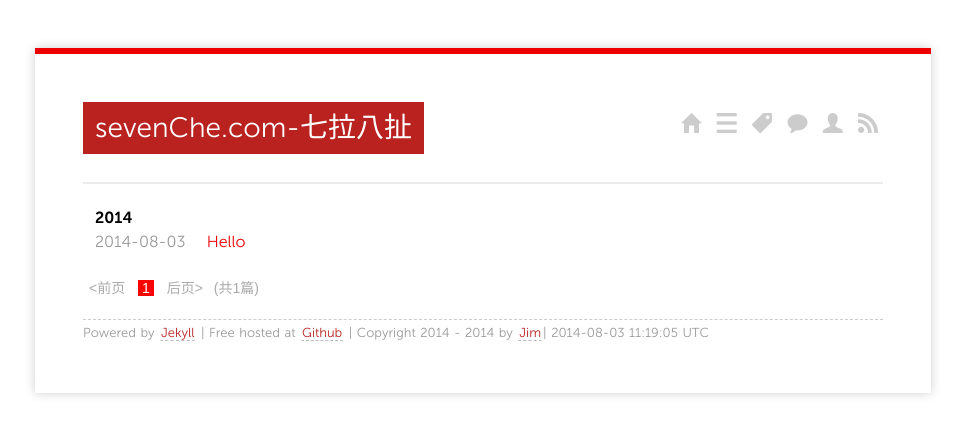
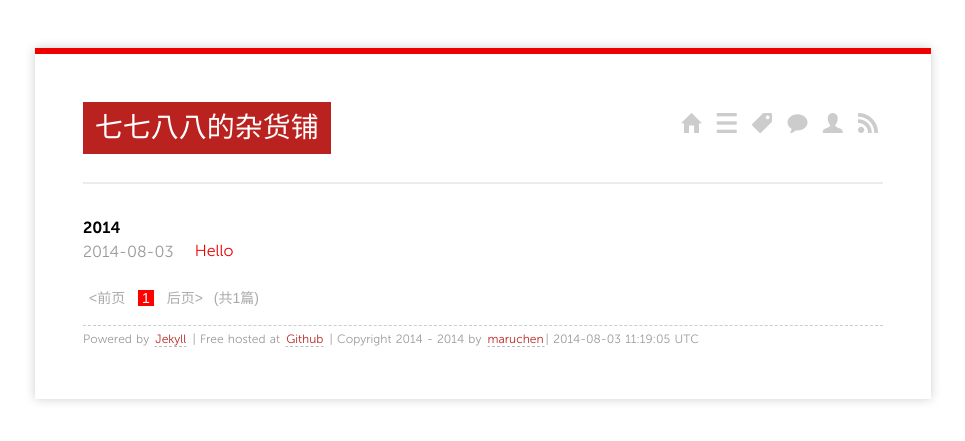
Before and after one commit to maruchen/maruchen.github.io, a Jekyll site: the page built from index.html, in a window 1280 px wide. Shown: the top 441 px of the page, without its empty margins (157-1122 px from the left). Built offline with Jekyll 4.4.1, drawn with Linux system fonts in a browser that asks for light colours; nearby versions of some CDN libraries; Markdown is read by kramdown in place of the engine named in the settings; the list of posts is cut into pages by our own code.

Commit message:
完成 base模板修改

```diff
--- a/_config.yml
+++ b/_config.yml
@@ -1,6 +1,7 @@
 markdown: rdiscount
 permalink: /:year/:month/:title/
-url: http://blog.sevenche.com
-author: Jim
+url: http://maruchen.github.io
+author: maruchen
 highlight: pygments
 paginate: 24
+title: 七七八八的杂货铺
--- a/_layouts/base.html
+++ b/_layouts/base.html
@@ -1,56 +1,44 @@
 <!DOCTYPE html>
-<html xmlns="http://www.w3.org/1999/xhtml" xml:lang="en" lang="en-us">
+<html lang="en">
 <head>
-    <meta http-equiv="content-type" content="text/html; charset=utf-8" />
-    <meta name="author" content="{{ site.author }}" />
-    <meta name="viewport" content="width=device-width">
-    <title>{{ page.title }} | {{ site.author }}</title>
-    <link href="/feed/" rel="alternate" title="{{ site.author }}" type="application/atom+xml" />
-    <link rel="shortcut icon" href="/favicon.ico"/>
-	<link rel="icon" href="http://blog.sevenche.com/favicon.ico"/>
+<meta charset="UTF-8">
+<meta http-equiv="X-UA-Compatible" content="IE=Edge">
+<meta name="viewport" content="width=device-width, initial-scale=1.0">
+<meta name="author" content="{{ site.author }}">
+<meta name="keywords" content="互联网,技术,blog">
+<title>{{ page.title }} | {{ site.title }}</title>
 
-    <link rel="stylesheet" href="/media/css/highlight.css">
-    <link href='/media/webfonts/ss-social.css' rel='stylesheet'>
-    <link href='/media/webfonts/ss-standard.css' rel='stylesheet'>
+<link rel='stylesheet' href='/media/css/screen.css'>
+<!-- <link rel='stylesheet' href='/media/webfonts/ss-social.css'> -->
+<link rel='stylesheet' href='/media/webfonts/ss-standard.css'>
+<!-- <link rel="stylesheet" href="/media/css/highlight.css"> -->
+<link rel="alternate" href="/feed/" title="{{ site.author }} | {{ site.title }}" type="application/atom+xml">
+</head>
 
-    <script language="JavaScript"><!--
-        if (navigator.userAgent.match(/iPhone|iPod|Android|IEMobile/i)) {
-            document.write("<link href=\"/media/css/screen-mobil.css\" rel=\"stylesheet\">");
-        } else {
-            document.write("<link href=\"/media/css/screen.css\" rel=\"stylesheet\">");
-        }
-        // -->
-    </script>
-
-    <!--script type="text/javascript" src="/media/js/jquery-1.7.1.min.js"></script-->
-    <script type="text/javascript" src="http://ajax.aspnetcdn.com/ajax/jQuery/jquery-1.7.2.min.js"></script>
-
-  </head>
 <body>
-    <div id="container">
-      <div id="main" role="main">
+<div class="container">
   <header>
-        <div class="buttons">
-          <a href="/" class="ss-icon" title="Go to homepage">home</a>
-          <a href="/categories" class="ss-icon" title="Category" >list</a>
-          <a href="/tags" class="ss-icon" title="Tag Cloud" >tags</a>
-          <a href="/guestbook" class="ss-icon" title="Guest Book" >talk</a>
-          <a href="/about" class="ss-icon" title="About" >user</a>
-          <a href="/feed" class="ss-icon" title="Subscribe by RSS" >rss</a>
+    <div class="nav-buttons">
+      <a href="/" class="ss-icon" title="主页">home</a>
+      <a href="/categories" class="ss-icon" title="分类" >list</a>
+      <a href="/tags" class="ss-icon" title="标签" >tags</a>
+      <a href="/guestbook" class="ss-icon" title="留言板" >talk</a>
+      <a href="/about" class="ss-icon" title="作者" >user</a>
+      <a href="/feed" class="ss-icon" title="RSS" >rss</a>
     </div>
     <h1>{{ page.title }}</h1>
   </header>
-        <hr>
-        <article class="content">
+
+  <div class="content">
     {{ content }}
-        </article>
   </div>
 
   <footer>
-        <p><small>Powered by <a href="https://github.com/mojombo/jekyll">Jekyll</a> | Free hosted at <a href="https://github.com/dashjim">Github</a> | Copyright 2014 - {{site.time | date:"%Y"}} by <a href="http://blog.sevenche.com/about/">Jim</a>| <span class="label label-info">{{site.time | date:"%Y-%m-%d %H:%M:%S %Z"}}</span></small></p>
+    <p><small>Powered by <a href="https://github.com/mojombo/jekyll">Jekyll</a> | Free hosted at <a href="https://github.com/maruchen/maruchen.github.io">Github</a> | Copyright 2014 - {{site.time | date:"%Y"}} by <a href="/about/">{{ site.author }}</a>| <span class="label label-info">{{site.time | date:"%Y-%m-%d %H:%M:%S %Z"}}</span></small></p>
   </footer>
 
 </div>
 
+<!-- <script type="text/javascript" src="/media/js/jquery-1.9.1.min.js"></script> -->
 </body>
 </html>
--- a/index.html
+++ b/index.html
@@ -1,5 +1,5 @@
 ---
-title: sevenChe.com-七拉八扯
+title: 七七八八的杂货铺
 layout: page
 ---
 
```
Also changed, not shown: media/sass/screen.scss (+43 -39 lines), media/css/screen.css. Lines whose indentation alone changed are shown as unchanged.
